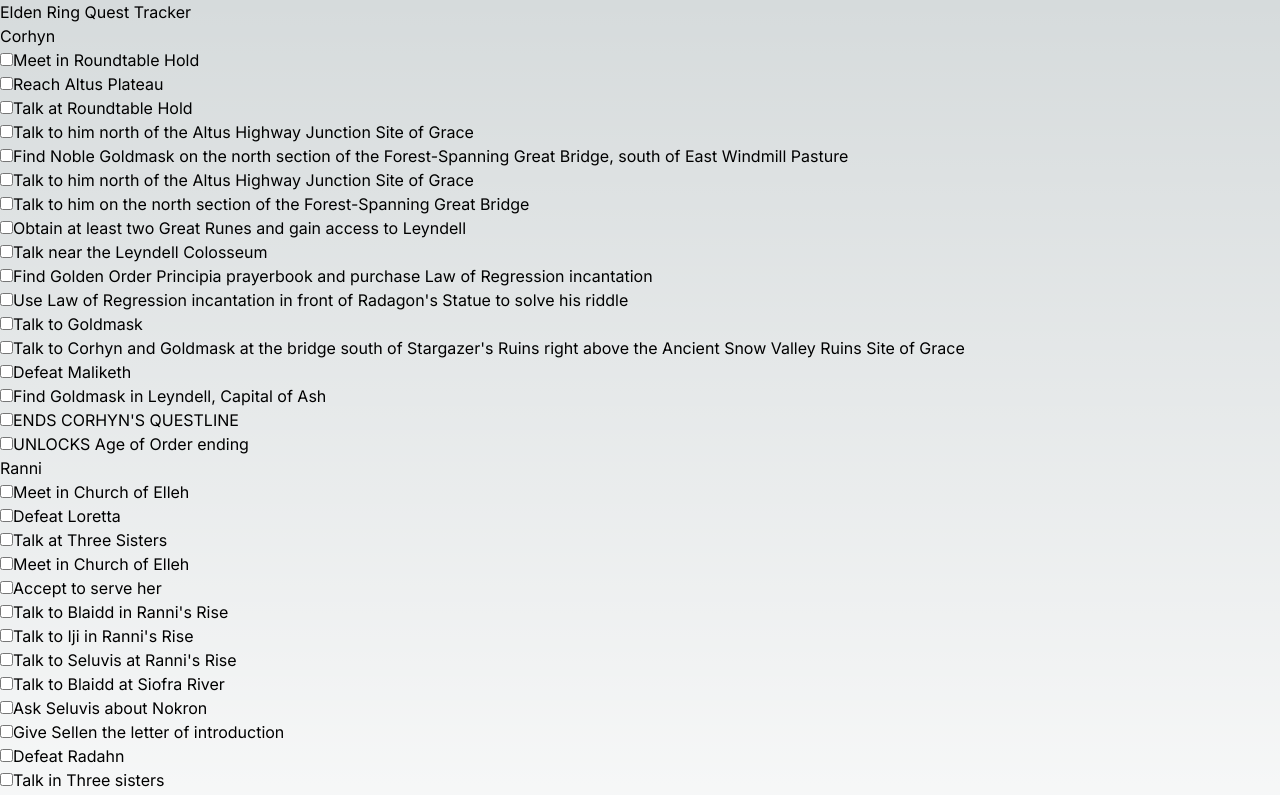
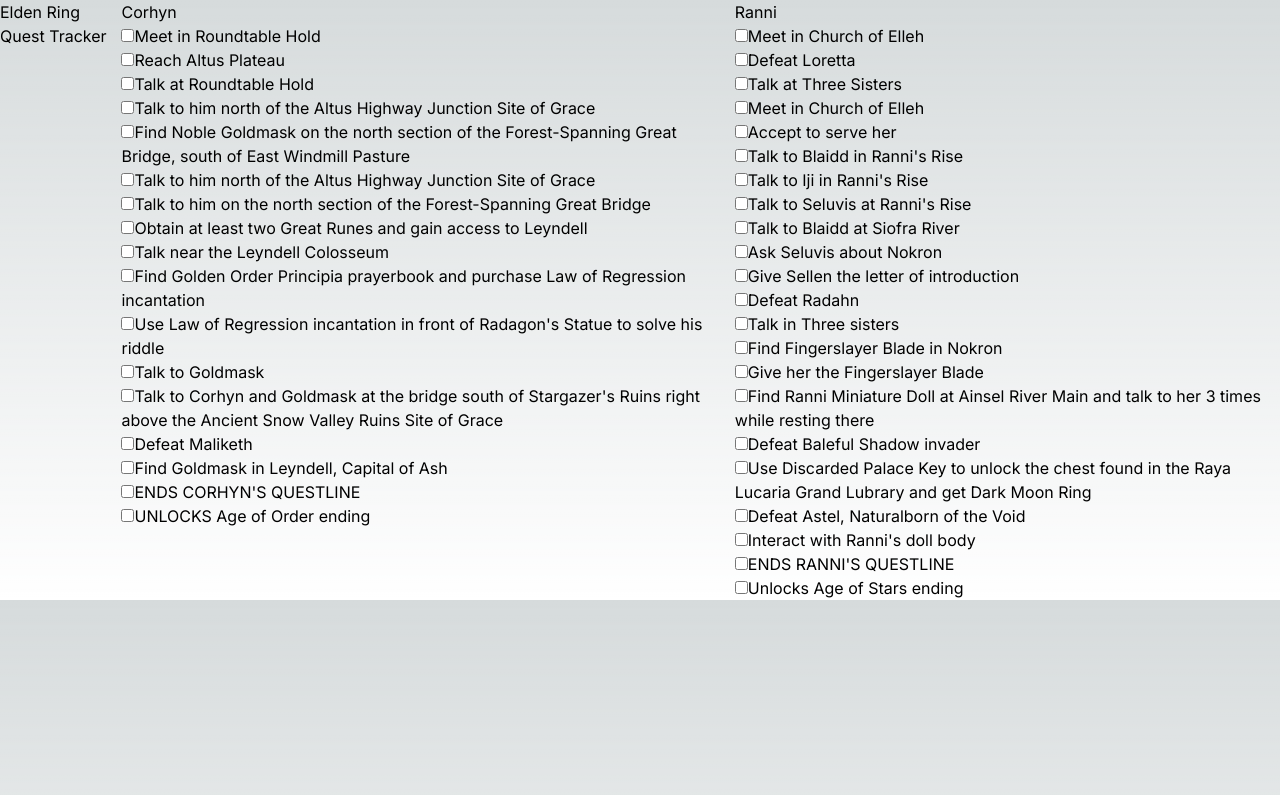
Before and after one commit to Kristoffer-Martinsen/elden-ring-quests, a Next.js app: page / in a window 1280 px wide. Shown: the top 795 px of the page. Built offline with nearby package versions, Linux system fonts and the light colour scheme.

Commit message:
Show quest lines in seperate lists

```diff
--- a/src/app/components/questLineBoard.tsx
+++ b/src/app/components/questLineBoard.tsx
@@ -31,7 +31,7 @@
   }, []);
 
   return (
-    <div>
+    <div className='flex flex-row'>
       <h1>Elden Ring Quest Tracker</h1>
       {questLines.map(questLine => (
         <Questline key={questLine.id} questLine={questLine} />
```
